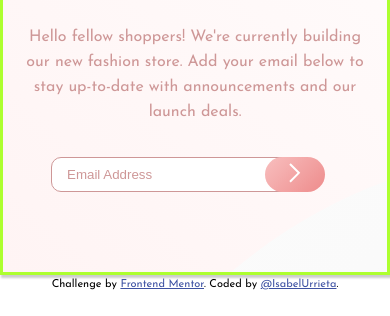
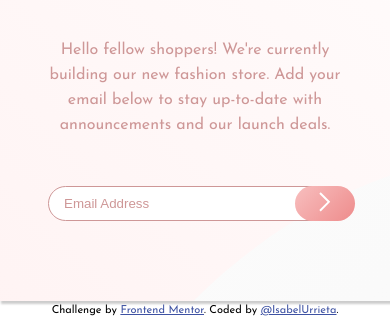
Before and after one commit to IsabelUrrieta/TP-02_Card_ChallengeFlebox-ADA-IT-, a plain HTML site: page index.html in a window 390 px wide. Shown: the part 658-974 px from the top of the page. Before the commit the page ends 948 px from the top, so only its background shows below. Drawn offline with Linux system fonts and the light colour scheme.

Commit message:
button fixed

```diff
--- a/index.html
+++ b/index.html
@@ -24,10 +24,10 @@
       <p class="left__text">Hello fellow shoppers! We're currently building our new fashion store.
         Add your email below to stay up-to-date with announcements and our launch deals.
       </p>
-      <form action="" class="left__form">
+      <div action="" class="left__form">
         <input class="left__form-input" type="email" placeholder="Email Address">
         <button class="left__form-button"> <img src="images/icon-arrow.svg" alt=""> </button>
-      </form>
+      </div>
     </div>
     <div class="right">
       <img class="right__img" src="images/hero-desktop.jpg" alt="hero hero-desktop">
--- a/style.css
+++ b/style.css
@@ -39,7 +39,11 @@ body{
     line-height: 25px;
 }
 .left__form{
-    position: relative;
+    /* position: relative; */
+    display:flex;
+    /* justify-content: center; */
+
+    align-items: center;
     margin-top: 25px;
 }
 .left__form-input{
@@ -48,15 +52,14 @@ body{
     border: 1px solid  hsl(0, 36%, 70%);
     border-radius: 30px;
     outline: none;
+    color: hsl(0, 6%, 24%);
     padding-left: 40px;
-    color: hsl(0, 6%, 24%);
 }
 .left__form-input::placeholder{
     color: hsl(0, 36%, 70%);
 }
 .left__form-button{
-    position: absolute;
-    left: 400px;
+    margin-left: -3rem;
     width: 75px;
     height: 50px;
     cursor: pointer;
@@ -90,7 +93,6 @@ body{
         box-sizing: border-box;
     }
     .container {
-        border: 3px solid greenyellow;
         display: flex;
         flex-direction: column-reverse;
         width: 100%;
@@ -127,7 +129,7 @@ body{
     .left__text {
         text-align: center;
         font-size: 1rem;;
-        padding: 1rem;
+        padding: 2rem;
         margin-bottom: 1rem;
     }
     .left__form {
@@ -136,16 +138,14 @@ body{
         margin: 0 2rem;
     }
     .left__form-input {
-        width: 80%;
+        width: 95%;
         height: 35px;
         border: 1px solid hsl(0, 36%, 70%);
-        border-radius: 10px;
+        border-radius: 30px;
         padding-left: 15px;
         outline: none;
     }
     .left__form-button{
-        position: absolute;
-        top: 0px;
         left: 230px;
         width:60px;
         height: 35px;
```
